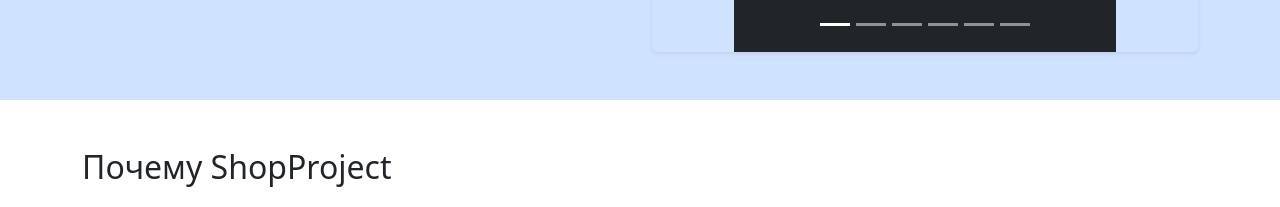
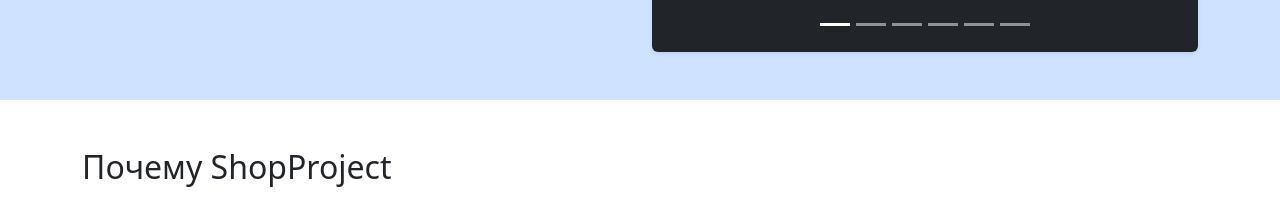
Before and after one commit to vovelio/kr2-bootstrap-shop, a plain HTML site: page index.html in a window 1280 px wide. Shown: the part 591-798 px from the top of the page. Drawn offline with Linux system fonts and the light colour scheme.

Commit message:
style: align carousel indicators with slide width

```diff
--- a/index.html
+++ b/index.html
@@ -194,7 +194,7 @@
           Следующий товар
          </span>
         </button>
-        <div class="carousel-indicators position-static mb-0 py-3 bg-dark">
+        <div class="carousel-indicators position-static mx-0 mb-0 py-3 bg-dark">
          <button aria-current="true" aria-label="Слайд 1: Личный портал" class="active" data-bs-slide-to="0" data-bs-target="#heroCarousel" type="button">
          </button>
          <button aria-label="Слайд 2: Рюкзак" data-bs-slide-to="1" data-bs-target="#heroCarousel" type="button">
```
